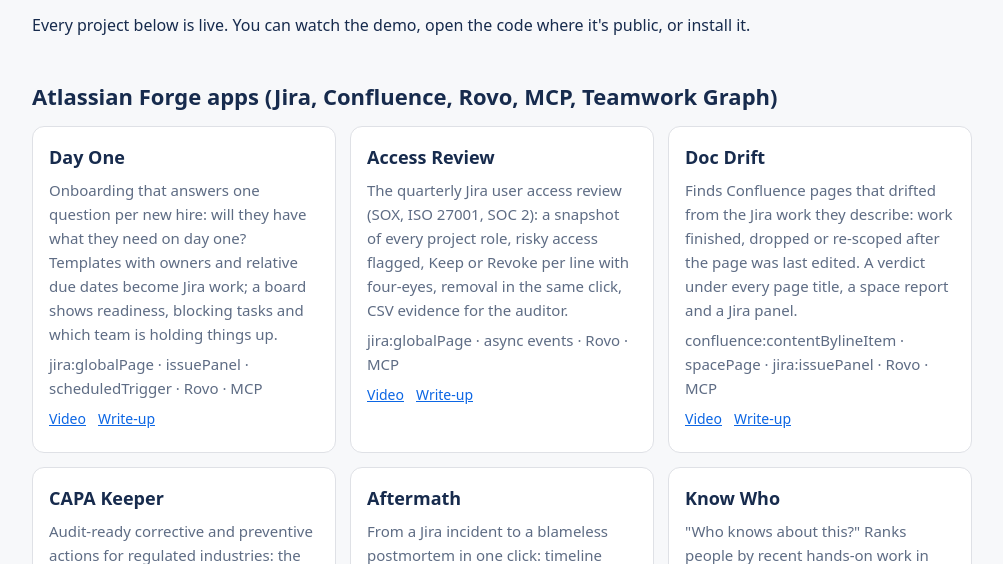
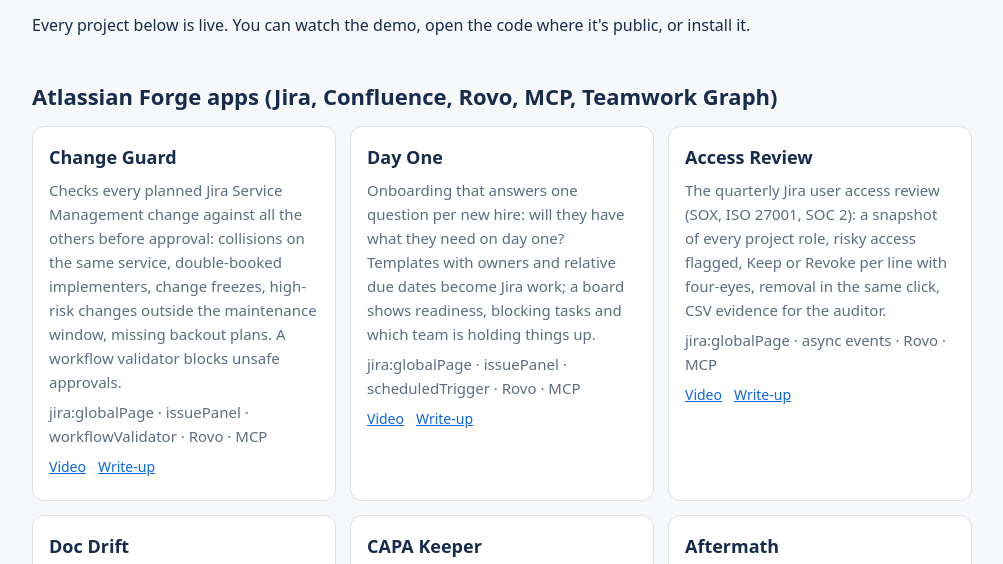
Before and after one commit to mertbatis/kronides-apps, a plain HTML site: page portfolio/index.html in a window 1280 px wide. Shown: the part 161-725 px from the top of the page, without its empty margins (138-1141 px from the left). Drawn offline with Linux system fonts and the light colour scheme.

Commit message:
Portfolio: Change Guard
Co-Authored-By: Claude Opus 5.5 <noreply@anthropic.com>

```diff
--- a/portfolio/index.html
+++ b/portfolio/index.html
@@ -16,6 +16,7 @@ ul{padding-left:20px}</style></head><body><main>
 
 <h2>Atlassian Forge apps (Jira, Confluence, Rovo, MCP, Teamwork Graph)</h2>
 <div class="grid">
+<div class="c"><h3>Change Guard</h3><p>Checks every planned Jira Service Management change against all the others before approval: collisions on the same service, double-booked implementers, change freezes, high-risk changes outside the maintenance window, missing backout plans. A workflow validator blocks unsafe approvals.</p><p class="tags">jira:globalPage · issuePanel · workflowValidator · Rovo · MCP</p><p class="links"><a href="https://youtu.be/UVBo1XVjs9A">Video</a><a href="https://devpost.com/software/change-guard">Write-up</a></p></div>
 <div class="c"><h3>Day One</h3><p>Onboarding that answers one question per new hire: will they have what they need on day one? Templates with owners and relative due dates become Jira work; a board shows readiness, blocking tasks and which team is holding things up.</p><p class="tags">jira:globalPage · issuePanel · scheduledTrigger · Rovo · MCP</p><p class="links"><a href="https://youtu.be/09UnJvf3EXY">Video</a><a href="https://devpost.com/software/day-one-9m0dqt">Write-up</a></p></div>
 <div class="c"><h3>Access Review</h3><p>The quarterly Jira user access review (SOX, ISO 27001, SOC 2): a snapshot of every project role, risky access flagged, Keep or Revoke per line with four-eyes, removal in the same click, CSV evidence for the auditor.</p><p class="tags">jira:globalPage · async events · Rovo · MCP</p><p class="links"><a href="https://youtu.be/Mpv5eswAgCM">Video</a><a href="https://devpost.com/software/access-review">Write-up</a></p></div>
 <div class="c"><h3>Doc Drift</h3><p>Finds Confluence pages that drifted from the Jira work they describe: work finished, dropped or re-scoped after the page was last edited. A verdict under every page title, a space report and a Jira panel.</p><p class="tags">confluence:contentBylineItem · spacePage · jira:issuePanel · Rovo · MCP</p><p class="links"><a href="https://youtu.be/wF-Gh_dqhQQ">Video</a><a href="https://devpost.com/software/doc-drift">Write-up</a></p></div>
```
